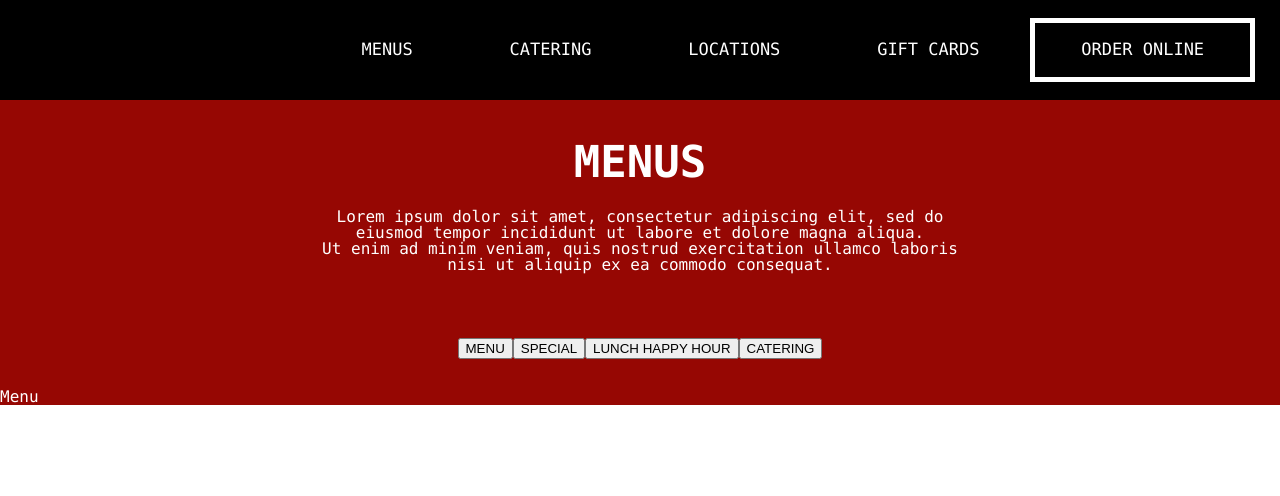
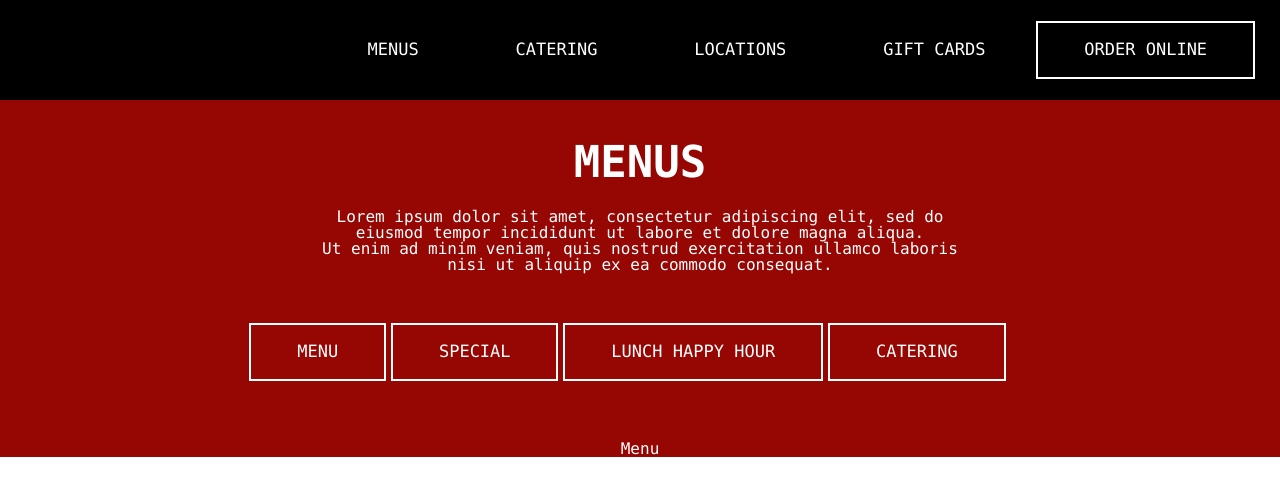
Before and after one commit to FerrisChang/resturantPage, a React (Vite) app in the folder Front_end/: page /menu in a window 1280 px wide. Shown: the top 496 px of the page. Built offline with nearby package versions, Linux system fonts and the light colour scheme.

Commit message:
completed menus page must complete actual menus components

```diff
--- a/Front_end/src/components/Mainbar/Mainbar.css
+++ b/Front_end/src/components/Mainbar/Mainbar.css
@@ -76,7 +76,7 @@ button.menu-btn:active {
 }
 
 #online-border {
-  border-width: 5px;
+  border-width: 2px;
   border-style:solid;
 }
 
--- a/Front_end/src/pages/menuPage/Menu.css
+++ b/Front_end/src/pages/menuPage/Menu.css
@@ -18,7 +18,7 @@
 
 #menu-supporting-text {
   text-align: center;
-  margin: 10px 0px;
+  margin: 10px 0px 50px 0px;
 }
 
 #button-box {
@@ -27,3 +27,10 @@
   align-items: center;
   margin: 55px 0px 15px 0px;
 }
+
+#menu-container {
+  display: flex;
+  flex-direction: column;
+  align-items: center;
+  padding-top: 45px;
+}
--- a/Front_end/src/pages/menuPage/Menu.jsx
+++ b/Front_end/src/pages/menuPage/Menu.jsx
@@ -28,12 +28,24 @@ const Menu = () => {
         eiusmod tempor incididunt ut labore et dolore magna aliqua. <br/>
         Ut enim ad minim veniam, quis nostrud exercitation ullamco laboris <br/>
         nisi ut aliquip ex ea commodo consequat. </span>
-        <ul id='button-box'>
-          <li><button onClick={() => setActiveComponent('menu')}>MENU</button></li>
-          <li><button onClick={() => setActiveComponent('special')}>SPECIAL</button></li>
-          <li><button onClick={() => setActiveComponent('lunchHappyHour')}>LUNCH HAPPY HOUR</button></li>
-          <li><button onClick={() => setActiveComponent('catering')}>CATERING</button></li>
-        </ul>
+        <div id="menubar-btn-container">
+          <button className='menu-btn' id='online-border' onClick={() => setActiveComponent('menu')}>
+            <span className="transition"></span>
+            <span className="label">MENU</span>
+          </button>
+          <button className='menu-btn' id='online-border' onClick={() => setActiveComponent('special')}>
+            <span className="transition"></span>
+            <span className="label">SPECIAL</span>
+          </button>
+          <button className='menu-btn' id='online-border' onClick={() => setActiveComponent('lunchHappyHour')}>
+            <span className="transition"></span>
+            <span className="label">LUNCH HAPPY HOUR</span>
+          </button>
+          <button className='menu-btn' id='online-border' onClick={() => setActiveComponent('catering')}>
+            <span className="transition"></span>
+            <span className="label">CATERING</span>
+          </button>
+        </div>
       </div>
       <div id='menu-container'>
         {renderComponent()}
```
